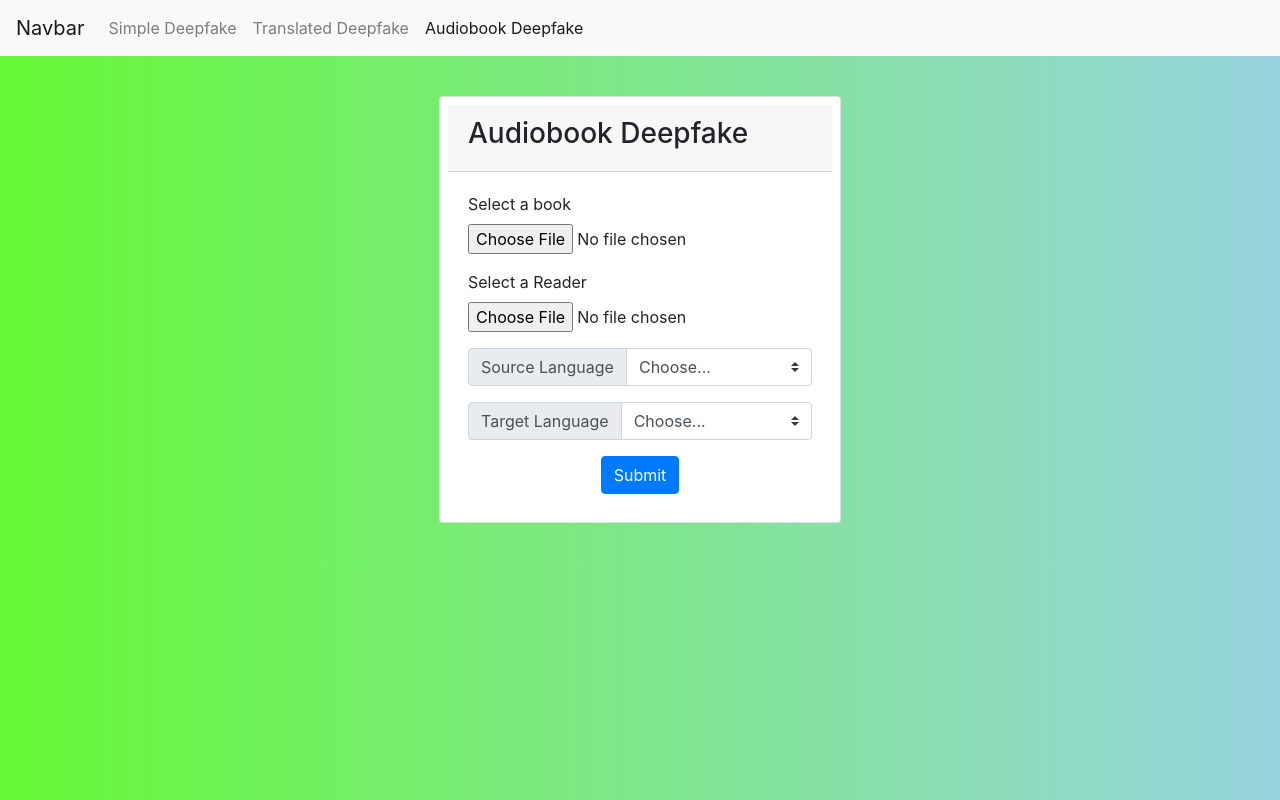
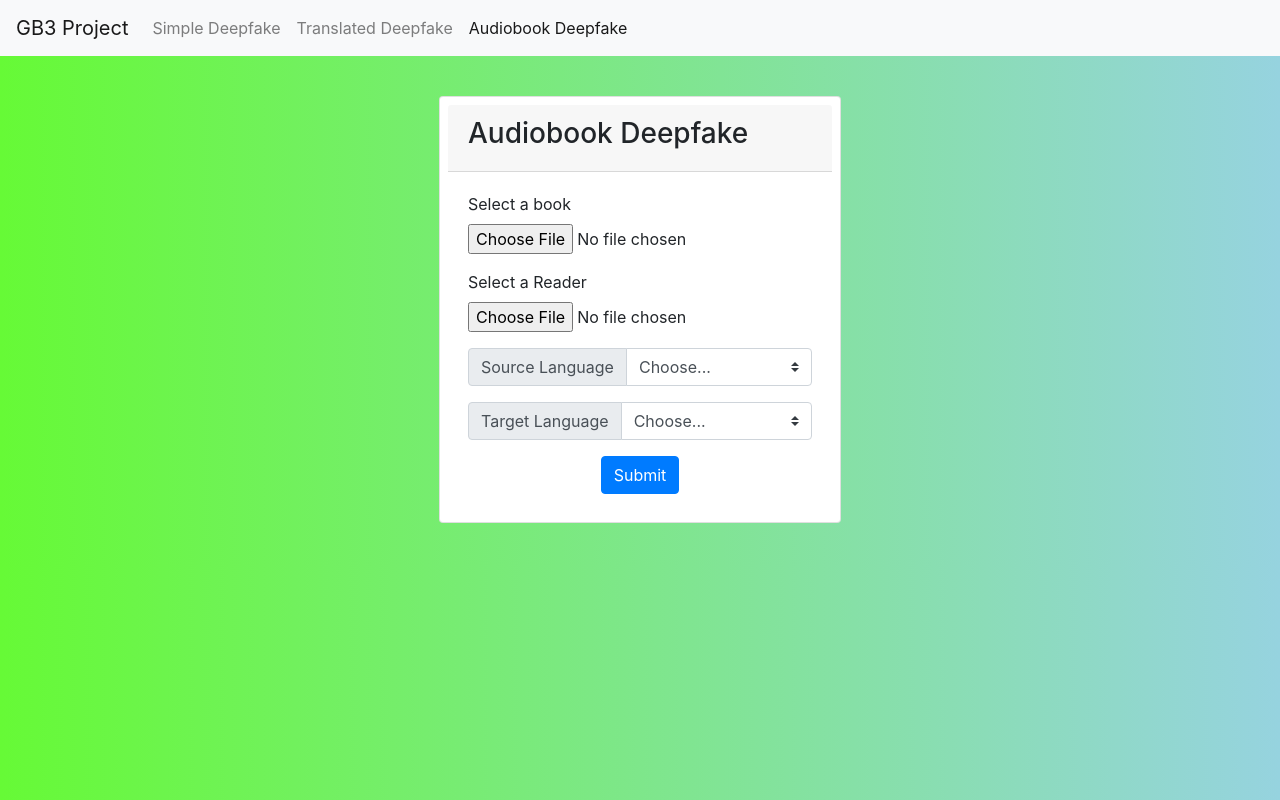
Before and after one commit to AIMNet-ai/deepfakes-audio-video, a plain HTML site: page templates/audiobook-deepfake.html in a window 1280 px wide. Drawn offline with nearby package versions, Linux system fonts and the light colour scheme.

Commit message:
FRONT || Brand Name Updated on all pages

```diff
--- a/templates/audiobook-deepfake.html
+++ b/templates/audiobook-deepfake.html
@@ -59,7 +59,7 @@
 
   <body class="overflow-x-hidden">
     <nav class="navbar navbar-expand-lg navbar-light bg-light">
-      <a class="navbar-brand" href="#">Navbar</a>
+      <a class="navbar-brand" href="/">GB3 Project</a>
       <button
         class="navbar-toggler"
         type="button"
```
Also changed, not shown: templates/simple-deepfake.html (+1 -1 lines), templates/translated-deepfake.html (+1 -1 lines).
